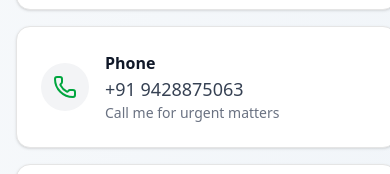
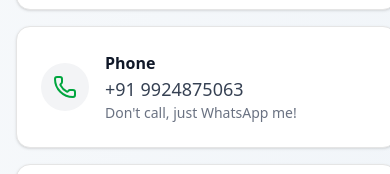
Before and after one commit to gauravkathiriya/portfolio, a Next.js app: page /contact in a window 390 px wide. Shown: the part 1720-1894 px from the top of the page. Built offline with nearby package versions, Linux system fonts and the light colour scheme.

Commit message:
Update contact phone number and add toast notifications for email submission status

```diff
--- a/src/app/contact/page.tsx
+++ b/src/app/contact/page.tsx
@@ -25,6 +25,8 @@ import {
   Clock,
   CheckCircle,
 } from "lucide-react";
+import { Toaster } from "@/components/ui/sonner";
+import { toast } from "sonner";
 
 const fadeInUp = {
   initial: { opacity: 0, y: 60 },
@@ -51,8 +53,8 @@ const contactInfo = [
   {
     icon: <Phone className="h-6 w-6" />,
     title: "Phone",
-    value: "+91 9428875063",
-    description: "Call me for urgent matters",
+    value: "+91 9924875063",
+    description: "Don't call, just WhatsApp me!",
     color: "text-green-600",
   },
   {
@@ -124,11 +126,23 @@ export default function ContactPage() {
 
     try {
       await emailjs.send(serviceID, templateID, templateParams, publicKey);
+
       setIsSubmitted(true);
       setFormData({ name: "", email: "", subject: "", message: "" });
+
+      // ✅ Success toast
+      toast.success("Message sent!", {
+        description: "Thanks for reaching out. I’ll get back to you soon.",
+        duration: 4000,
+      });
     } catch (error) {
       console.error("Failed to send email:", error);
-      // You might want to show an error message to the user here
+
+      // ❌ Error toast
+      toast.error("Failed to send", {
+        description: "Something went wrong. Please try again later.",
+        duration: 4000,
+      });
     } finally {
       setIsSubmitting(false);
       setTimeout(() => {
--- a/src/app/layout.tsx
+++ b/src/app/layout.tsx
@@ -1,7 +1,9 @@
 import type { Metadata } from "next";
 import { Geist, Geist_Mono } from "next/font/google";
 import { ThemeProvider } from "next-themes";
+// @ts-ignore
 import "./globals.css";
+import { Toaster } from "@/components/ui/sonner";
 
 const geistSans = Geist({
   variable: "--font-geist-sans",
@@ -15,12 +17,22 @@ const geistMono = Geist_Mono({
 
 export const metadata: Metadata = {
   title: "Gaurav Kathiriya - Full Stack Developer",
-  description: "Full-Stack Developer specializing in React, NestJS, GraphQL, and PostgreSQL. Building high-performance web applications with modern technologies.",
-  keywords: ["Full Stack Developer", "React", "NestJS", "GraphQL", "PostgreSQL", "Next.js", "TypeScript"],
+  description:
+    "Full-Stack Developer specializing in React, NestJS, GraphQL, and PostgreSQL. Building high-performance web applications with modern technologies.",
+  keywords: [
+    "Full Stack Developer",
+    "React",
+    "NestJS",
+    "GraphQL",
+    "PostgreSQL",
+    "Next.js",
+    "TypeScript",
+  ],
   authors: [{ name: "Gaurav Kathiriya" }],
   openGraph: {
     title: "Gaurav Kathiriya - Full Stack Developer",
-    description: "Full-Stack Developer specializing in React, NestJS, GraphQL, and PostgreSQL",
+    description:
+      "Full-Stack Developer specializing in React, NestJS, GraphQL, and PostgreSQL",
     type: "website",
   },
 };
@@ -42,6 +54,7 @@ export default function RootLayout({
           disableTransitionOnChange
         >
           {children}
+          <Toaster richColors position="top-right" />
         </ThemeProvider>
       </body>
     </html>
```
Also changed, not shown: 1 other file (tests, documents, lock files or other folders).
